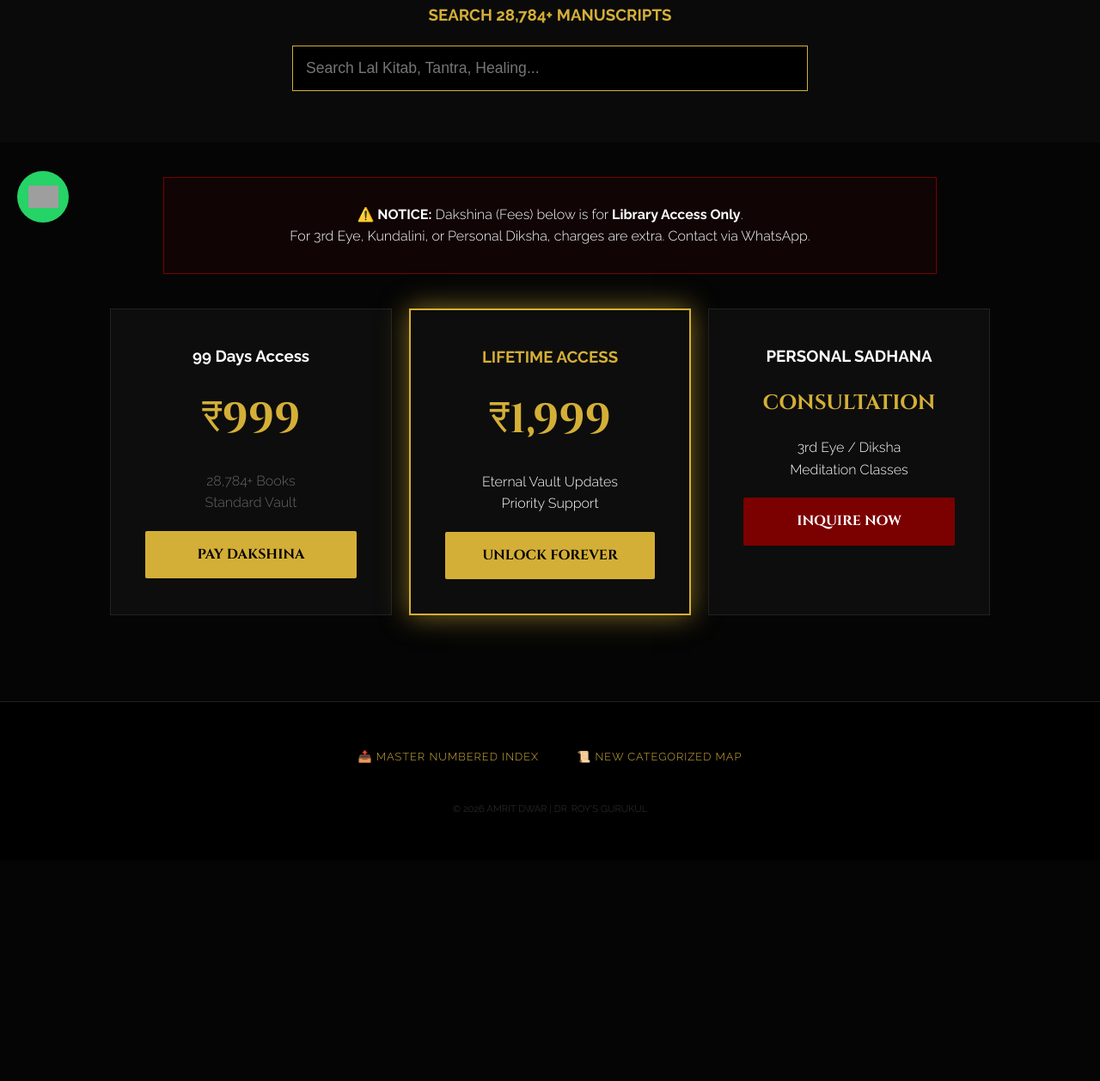
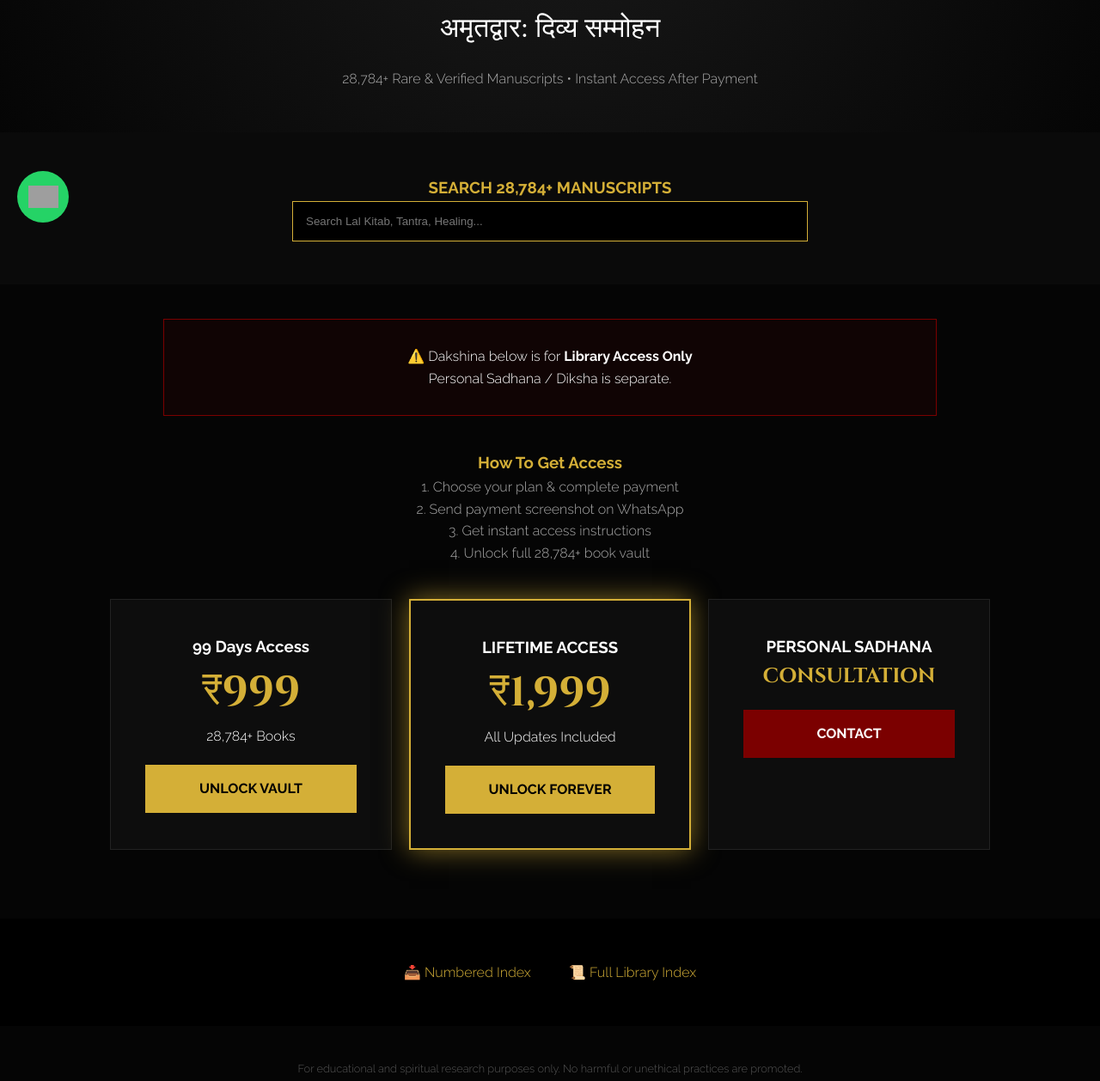
Before and after one commit to divine-magnetism/amrit-dwar-portal, a plain HTML site: page index.html in a window 1280 px wide. Shown: the part 521-1779 px from the top of the page at 86% size. Before the commit the page ends 1522 px from the top, so only its background shows below. Drawn offline with Linux system fonts and the light colour scheme; grey boxes are pictures that could not be loaded; a web font is replaced by a local one.

Commit message:
Update index.html

```diff
--- a/index.html
+++ b/index.html
@@ -3,103 +3,133 @@
 <head>
 <meta charset="UTF-8">
 <meta name="viewport" content="width=device-width, initial-scale=1.0">
-    <title>AMRIT DWAR | THE AKASHIC VAULT</title>
+
+<title>Amrit Dwar | The Akashic Vault – 28,784+ Rare Spiritual & Occult Books</title>
+
+<meta name="description" content="Access 28,784+ rare spiritual, astrology, tantra, numerology, healing and occult PDF books. Premium digital library with lifetime access.">
+<meta name="keywords" content="occult books pdf, astrology books, tantra books, numerology pdf, reiki books, spiritual library, kundalini, third eye, akashic records">
+<meta name="robots" content="index, follow">
+
+<!-- Open Graph -->
+<meta property="og:title" content="Amrit Dwar – The Akashic Vault">
+<meta property="og:description" content="28,784+ rare manuscripts in PDF format. Premium spiritual & occult library.">
+<meta property="og:type" content="website">
+<meta property="og:url" content="https://divine-magnetism.github.io/amrit-dwar-portal/">
+
 <link href="https://fonts.googleapis.com/css2?family=Cinzel:wght@700;900&family=Tiro+Devanagari+Hindi&family=Raleway:wght@300;700&display=swap" rel="stylesheet">
+
 <style>
-        :root { --gold: #d4af37; --deep-black: #050505; --blood: #7b0000; --glow: rgba(212,175,55,0.6); }
-        * { margin: 0; padding: 0; box-sizing: border-box; }
-        body { background: var(--deep-black); color: #fff; font-family: 'Raleway', sans-serif; line-height: 1.6; }
+:root { --gold:#d4af37; --deep-black:#050505; --blood:#7b0000; --glow:rgba(212,175,55,0.6);}
+*{margin:0;padding:0;box-sizing:border-box;}
+body{background:var(--deep-black);color:#fff;font-family:'Raleway',sans-serif;line-height:1.6;}
 
-        /* HEADLINE */
-        .master-headline { padding: 150px 5% 50px; text-align: center; background: radial-gradient(circle, #1a1a1a 0%, #050505 100%); }
-        .master-headline h1 { font-family: 'Cinzel'; font-size: clamp(3rem, 10vw, 7rem); color: var(--gold); text-shadow: 0 0 30px var(--glow); line-height: 0.9; }
+.master-headline{padding:150px 5% 50px;text-align:center;background:radial-gradient(circle,#1a1a1a 0%,#050505 100%);}
+.master-headline h1{font-family:'Cinzel';font-size:clamp(3rem,10vw,7rem);color:var(--gold);text-shadow:0 0 30px var(--glow);}
+.hindi{font-family:'Tiro Devanagari Hindi',serif;font-size:2rem;margin-top:20px;}
 
-        /* SEARCH BOX */
-        .search-section { padding: 50px 10%; background: #0a0a0a; text-align: center; border-top: 1px solid #222; }
-        .search-box { width: 100%; max-width: 600px; padding: 15px; background: #000; border: 1px solid var(--gold); color: var(--gold); font-size: 1.1rem; margin-bottom: 10px; }
-        .search-results-preview { height: 100px; overflow: hidden; color: #444; font-size: 0.8rem; border: 1px dashed #333; padding: 10px; margin-top: 10px; display: none; }
+.trust{color:#aaa;margin-top:20px;}
 
-        /* ENERGY NOTICE */
-        .energy-notice { max-width: 900px; margin: 40px auto; padding: 30px; border: 1px solid var(--blood); background: rgba(123, 0, 0, 0.1); text-align: center; }
+.search-section{padding:50px 10%;text-align:center;background:#0a0a0a;}
+.search-box{width:100%;max-width:600px;padding:15px;background:#000;border:1px solid var(--gold);color:var(--gold);}
 
-        /* PRICING GRID */
-        .grid { display: grid; grid-template-columns: repeat(auto-fit, minmax(300px, 1fr)); gap: 20px; padding: 0 10%; margin-bottom: 100px; }
-        .card { background: #0d0d0d; border: 1px solid #222; padding: 40px; text-align: center; transition: 0.3s; }
-        .card:hover { border-color: var(--gold); transform: translateY(-5px); }
-        .card.popular { border: 2px solid var(--gold); box-shadow: 0 0 30px var(--glow); }
-        .price { font-size: 3rem; font-family: 'Cinzel'; color: var(--gold); margin: 20px 0; }
+.energy-notice{max-width:900px;margin:40px auto;padding:30px;border:1px solid var(--blood);background:rgba(123,0,0,0.1);text-align:center;}
 
-        /* BUTTONS */
-        .btn { display: block; padding: 15px; background: var(--gold); color: #000; text-decoration: none; font-weight: bold; font-family: 'Cinzel'; margin-top: 20px; border-radius: 2px; }
-        .btn-wa { background: var(--blood); color: #fff; }
+.steps{max-width:800px;margin:40px auto;text-align:center;color:#aaa;}
 
-        /* DOWNLOAD LINKS */
-        .download-footer { text-align: center; padding: 50px; background: #000; border-top: 1px solid #222; }
-        .download-footer a { color: var(--gold); text-decoration: none; margin: 0 20px; font-size: 0.8rem; text-transform: uppercase; letter-spacing: 1px; }
+.grid{display:grid;grid-template-columns:repeat(auto-fit,minmax(300px,1fr));gap:20px;padding:0 10%;margin-bottom:80px;}
+.card{background:#0d0d0d;padding:40px;text-align:center;border:1px solid #222;}
+.card.popular{border:2px solid var(--gold);box-shadow:0 0 30px var(--glow);}
+.price{font-size:3rem;color:var(--gold);font-family:'Cinzel';}
 
-        .wa-float { position: fixed; bottom: 20px; left: 20px; background: #25D366; width: 60px; height: 60px; border-radius: 50%; display: flex; align-items: center; justify-content: center; z-index: 1000; }
+.btn{display:block;padding:15px;background:var(--gold);color:#000;text-decoration:none;margin-top:20px;font-weight:bold;}
+.btn-wa{background:var(--blood);color:#fff;}
+
+.download-footer{text-align:center;padding:50px;background:#000;}
+.download-footer a{color:var(--gold);margin:0 20px;text-decoration:none;}
+
+.disclaimer{max-width:800px;margin:40px auto;text-align:center;color:#555;font-size:0.8rem;}
+
+.wa-float{position:fixed;bottom:20px;left:20px;background:#25D366;width:60px;height:60px;border-radius:50%;display:flex;align-items:center;justify-content:center;}
 </style>
+
+<!-- Schema -->
+<script type="application/ld+json">
+{
+"@context": "https://schema.org",
+"@type": "WebSite",
+"name": "Amrit Dwar - The Akashic Vault",
+"url": "https://divine-magnetism.github.io/amrit-dwar-portal/",
+"description": "28,784+ rare spiritual and occult PDF books library",
+"publisher": {
+"@type": "Organization",
+"name": "AVNTS ONLINE - Dr. Roy's Gurukul"
+}
+}
+</script>
+
 </head>
+
 <body>
 
 <section class="master-headline">
 <h1>THE AKASHIC VAULT</h1>
-        <div class="hindi" style="font-size: 2rem; color: #fff; margin-top: 20px;">अमृतद्वार: दिव्य सम्मोहन</div>
+<div class="hindi">अमृतद्वार: दिव्य सम्मोहन</div>
+<div class="trust">28,784+ Rare & Verified Manuscripts • Instant Access After Payment</div>
 </section>
 
 <section class="search-section">
-        <h3 style="color: var(--gold); margin-bottom: 20px;">SEARCH 28,784+ MANUSCRIPTS</h3>
-        <input type="text" class="search-box" id="userInput" placeholder="Search Lal Kitab, Tantra, Healing..." onkeyup="showPreview()">
-        <div id="previewArea" class="search-results-preview">
-            Searching Database... <br>
-            <span style="filter: blur(4px);">Matching Entry: [RESTRICTED MANUSCRIPT]</span><br>
-            <span style="color: var(--blood); font-weight: bold;">[!] ACCESS DENIED: Energy Exchange Required</span>
-        </div>
+<h3 style="color:var(--gold)">SEARCH 28,784+ MANUSCRIPTS</h3>
+<input class="search-box" placeholder="Search Lal Kitab, Tantra, Healing...">
 </section>
 
 <div class="energy-notice">
-        <p><strong>⚠️ NOTICE:</strong> Dakshina (Fees) below is for <strong>Library Access Only</strong>.</p>
-        <p>For 3rd Eye, Kundalini, or Personal Diksha, charges are extra. Contact via WhatsApp.</p>
+⚠️ Dakshina below is for <strong>Library Access Only</strong><br>
+Personal Sadhana / Diksha is separate.
+</div>
+
+<div class="steps">
+<h3 style="color:var(--gold)">How To Get Access</h3>
+<p>1. Choose your plan & complete payment</p>
+<p>2. Send payment screenshot on WhatsApp</p>
+<p>3. Get instant access instructions</p>
+<p>4. Unlock full 28,784+ book vault</p>
 </div>
 
 <div class="grid">
 <div class="card">
 <h3>99 Days Access</h3>
 <div class="price">₹999</div>
-            <p style="color: #666;">28,784+ Books<br>Standard Vault</p>
-            <a href="https://razorpay.me/@avntsonline" class="btn">PAY DAKSHINA</a>
+<p>28,784+ Books</p>
+<a href="https://razorpay.me/@avntsonline" class="btn">UNLOCK VAULT</a>
 </div>
+
 <div class="card popular">
-            <h3 style="color: var(--gold);">LIFETIME ACCESS</h3>
+<h3>LIFETIME ACCESS</h3>
 <div class="price">₹1,999</div>
-            <p>Eternal Vault Updates<br>Priority Support</p>
+<p>All Updates Included</p>
 <a href="https://razorpay.me/@avntsonline" class="btn">UNLOCK FOREVER</a>
 </div>
+
 <div class="card">
 <h3>PERSONAL SADHANA</h3>
-            <div class="price" style="font-size: 1.5rem;">CONSULTATION</div>
-            <p>3rd Eye / Diksha<br>Meditation Classes</p>
-            <a href="https://wa.me/message/ITZRP5ZVP25LP1" class="btn btn-wa">INQUIRE NOW</a>
+<div class="price" style="font-size:1.5rem;">CONSULTATION</div>
+<a href="https://wa.me/message/ITZRP5ZVP25LP1" class="btn btn-wa">CONTACT</a>
 </div>
 </div>
 
 <footer class="download-footer">
-        <a href="Amrit_Dwar_Numbered_Index.txt" download>📥 Master Numbered Index</a>
-        <a href="Amrit_Dwar_Categorized_Index.txt" download>📜 New Categorized Map</a>
-        <p style="margin-top: 40px; color: #333; font-size: 0.7rem;">© 2026 AMRIT DWAR | DR. ROY'S GURUKUL</p>
+<a href="Amrit_Dwar_Numbered_Library_Index.txt" download>📥 Numbered Index</a>
+<a href="Amrit_Dwar_Full_Library_Index.txt" download>📜 Full Library Index</a>
 </footer>
 
+<div class="disclaimer">
+For educational and spiritual research purposes only.
+No harmful or unethical practices are promoted.
+</div>
+
 <a href="https://wa.me/message/ITZRP5ZVP25LP1" class="wa-float">
-        <img src="https://upload.wikimedia.org/wikipedia/commons/6/6b/WhatsApp.svg" width="35" alt="WA">
+<img src="https://upload.wikimedia.org/wikipedia/commons/6/6b/WhatsApp.svg" width="35">
 </a>
 
-    <script>
-        function showPreview() {
-            var input = document.getElementById('userInput').value;
-            var area = document.getElementById('previewArea');
-            if(input.length > 2) { area.style.display = 'block'; }
-            else { area.style.display = 'none'; }
-        }
-    </script>
 </body>
 </html>
```
Lines whose indentation alone changed are shown as unchanged.
